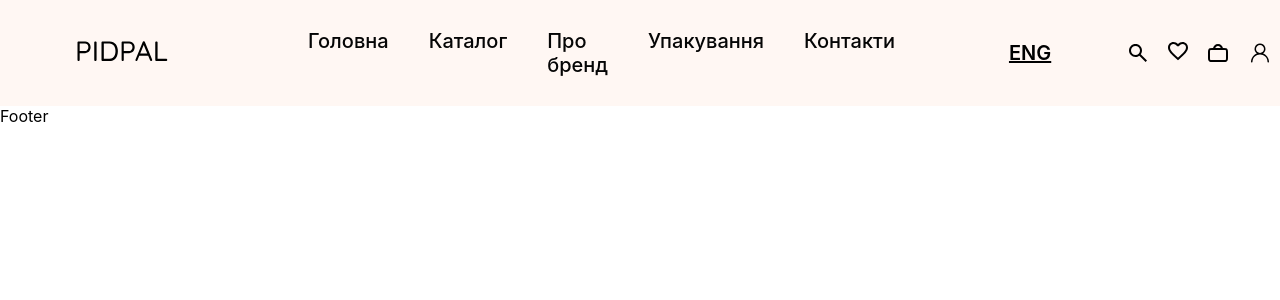
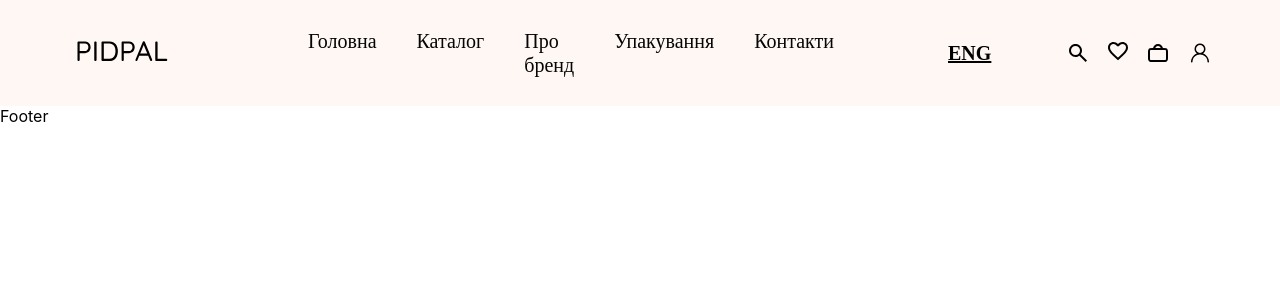
Before and after one commit to vadym-boreichuk/candle-shop-by-ninjas-team, a React (Create React App) app: page / in a window 1280 px wide. Shown: the top 300 px of the page. Built offline with nearby package versions, Linux system fonts and the light colour scheme.

Commit message:
update font

```diff
--- a/src/componets/Layout/Layout.styled.js
+++ b/src/componets/Layout/Layout.styled.js
@@ -1,6 +1,7 @@
 import styled from "styled-components";
 
 export const Container = styled.div`
+  display: block;
   max-width: 1440px;
   height: 100vh;
   margin: 0 auto;
--- a/src/componets/header/Header.styled.js
+++ b/src/componets/header/Header.styled.js
@@ -11,6 +11,7 @@ export const Container = styled.div`
 `;
 
 export const StyledLink = styled(NavLink)`
+  font-family: "Montserat";
   font-weight: 500;
   font-size: 20px;
   line-height: 1.2;
@@ -40,6 +41,7 @@ export const LangBox = styled.div`
 `;
 
 export const Text = styled.p`
+  font-family: "Montserat";
   text-decoration: underline;
   font-weight: 600;
   font-size: 20px;
```
